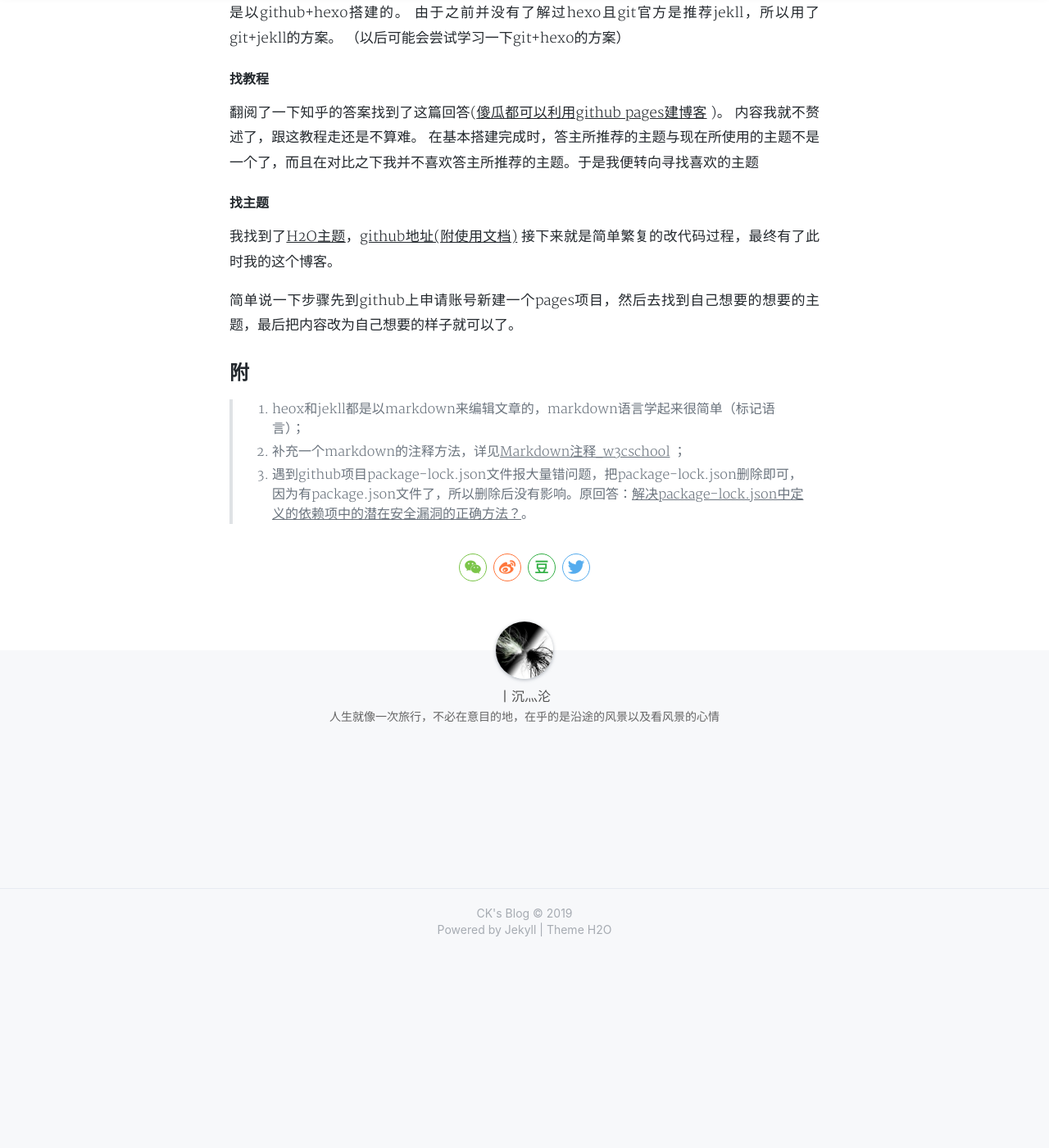
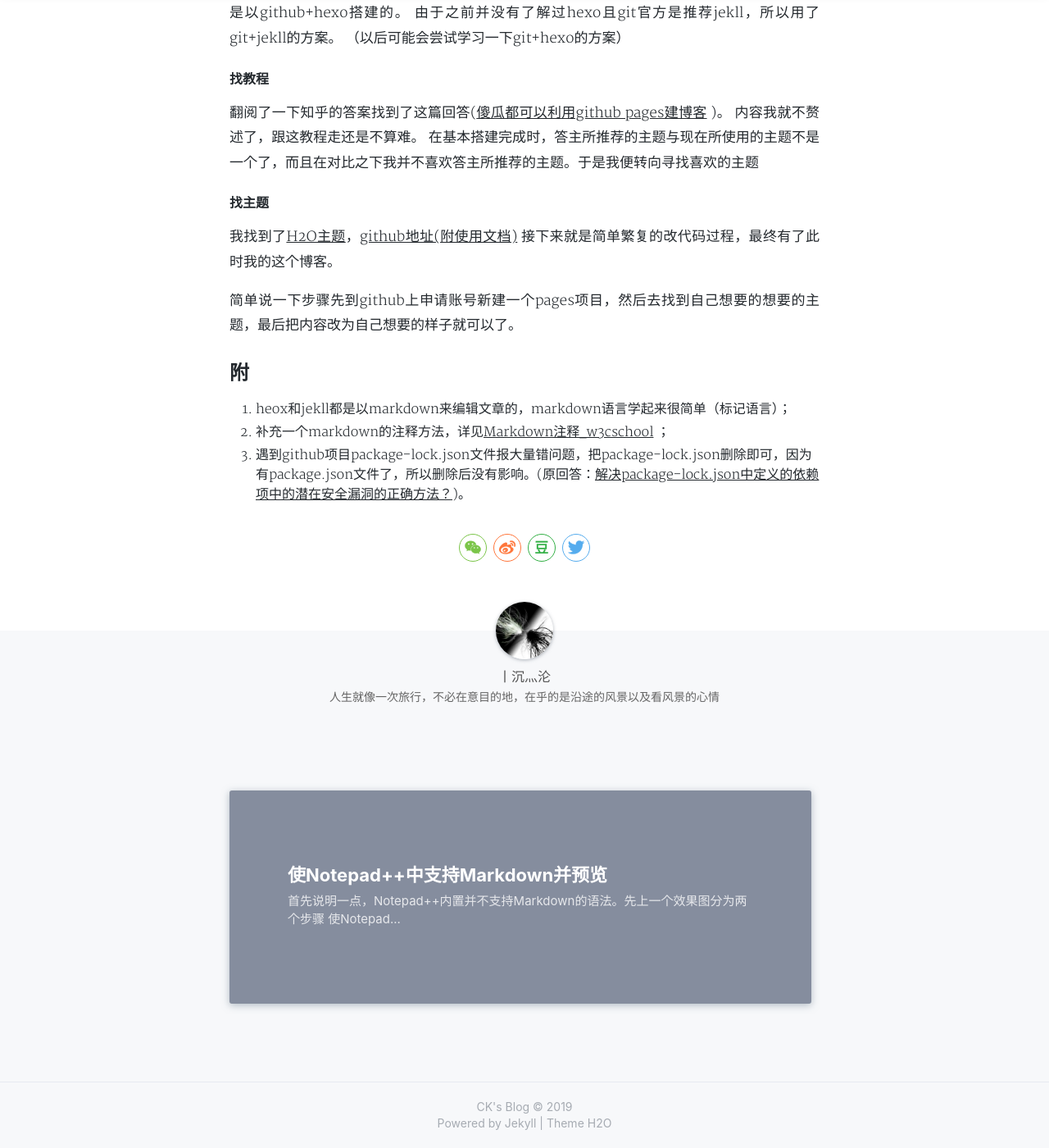
Before and after one commit to ckisaboy/ckisaboy.github.io, a Jekyll site: the page built from _posts/2019-1-23-my-blog.md, in a window 1280 px wide and 1400 px high, scrolled down 823 px. Shown: the whole window at 82% size. Built offline with Jekyll 4.4.1, drawn with Linux system fonts in a browser that asks for light colours; nearby versions of some CDN libraries; a style sheet for code colours, icons or effects is not loaded; before the commit the page ends 1987 px from its top, so only the background shows below that; part of the change alters nothing that is shown.

Commit message:
change in1/24/18:40

```diff
--- a/_posts/2019-1-23-my-blog.md
+++ b/_posts/2019-1-23-my-blog.md
@@ -33,6 +33,6 @@ tags: 工具 Markdown
 
 
 ## 附
->1. heox和jekll都是以markdown来编辑文章的，markdown语言学起来很简单（标记语言）；
+1. heox和jekll都是以markdown来编辑文章的，markdown语言学起来很简单（标记语言）；
 2. 补充一个markdown的注释方法，详见[Markdown注释_w3cschool](https://www.w3cschool.cn/lme/q92a1srq.html) ；
-3. 遇到github项目package-lock.json文件报大量错问题，把package-lock.json删除即可，因为有package.json文件了，所以删除后没有影响。原回答：[解决package-lock.json中定义的依赖项中的潜在安全漏洞的正确方法？](https://cloud.tencent.com/developer/ask/128169)。
+3. 遇到github项目package-lock.json文件报大量错问题，把package-lock.json删除即可，因为有package.json文件了，所以删除后没有影响。(原回答：[解决package-lock.json中定义的依赖项中的潜在安全漏洞的正确方法？](https://cloud.tencent.com/developer/ask/128169))。
--- /dev/null
+++ b/_posts/2019-1-24-notepad++-markdown.md
@@ -0,0 +1,38 @@
+---
+layout: post
+title: '使Notepad++中支持Markdown并预览'
+subtitle: '利用插件使Notepad++支持Maekdown语法'
+date: 2019-01-24
+author: CK
+cover: ''
+categories: 工具
+tags: 工具 Markdown
+---
+
+首先说明一点，Notepad++内置并不支持Markdown的语法。
+先上一个效果图分为两个步骤
+1. [使Notepad++支持Maekdown语法](###使Notepad++支持Maekdown语法)
+2. [使Notepad++支持Maekdown预览](###使Notepad++支持Maekdown预览)
+
+效果图
+![使Notepad++支持Maekdown语法](/img/
+![使Notepad++支持Maekdown预览]
+
+
+### 使Notepad++支持Maekdown语法
+1. 下载[Markdown规则文件](https://link.jianshu.com/?t=https://github.com/Edditoria/markdown_npp_zenburn/archive/master.zip) （百度云链接: http://pan.baidu.com/s/1dEAvrm5 密码: f2kd）。
+
+2. 通过Notepad++中的 语言 -> 自定义语言格式 -> 导入xml文件(不换主题的话选择default——theme里的xml文件就可以了) ，重启Notepad++实现。
+ps：[git地址及其他主题预览](https://github.com/Edditoria/markdown-plus-plus)
+
+
+### 使Notepad++支持Maekdown预览
+1. 下载[NppMarkdown插件](http://blog.gclxry.com/wp-content/uploads/2013/10/NppMarkdown_2.2015.12.3-1.zip) （百度云链接: http://pan.baidu.com/s/1eRTWdfc 密码: 973a）
+
+2. 将dll复制到Notepad++安装目录的plugins目录下，重启软件。
+ps:也通过软件自带的Plugin Manager来查找可用插件，勾选安装（但我并没有找到）。
+
+### 附
+>1. 原回答：[Notepad++中支持Markdown](https://www.jianshu.com/p/69d749376d0a)；
+2. Maekdown语法git地址：[markdown-plus-plus](https://github.com/Edditoria/markdown-plus-plus)
+3. Maekdown预览原文：[写了一个Notepad++的markdown插件](http://blog.gclxry.com/%E5%86%99%E4%BA%86%E4%B8%80%E4%B8%AAnotepad%E7%9A%84markdown%E6%8F%92%E4%BB%B6/)
```
